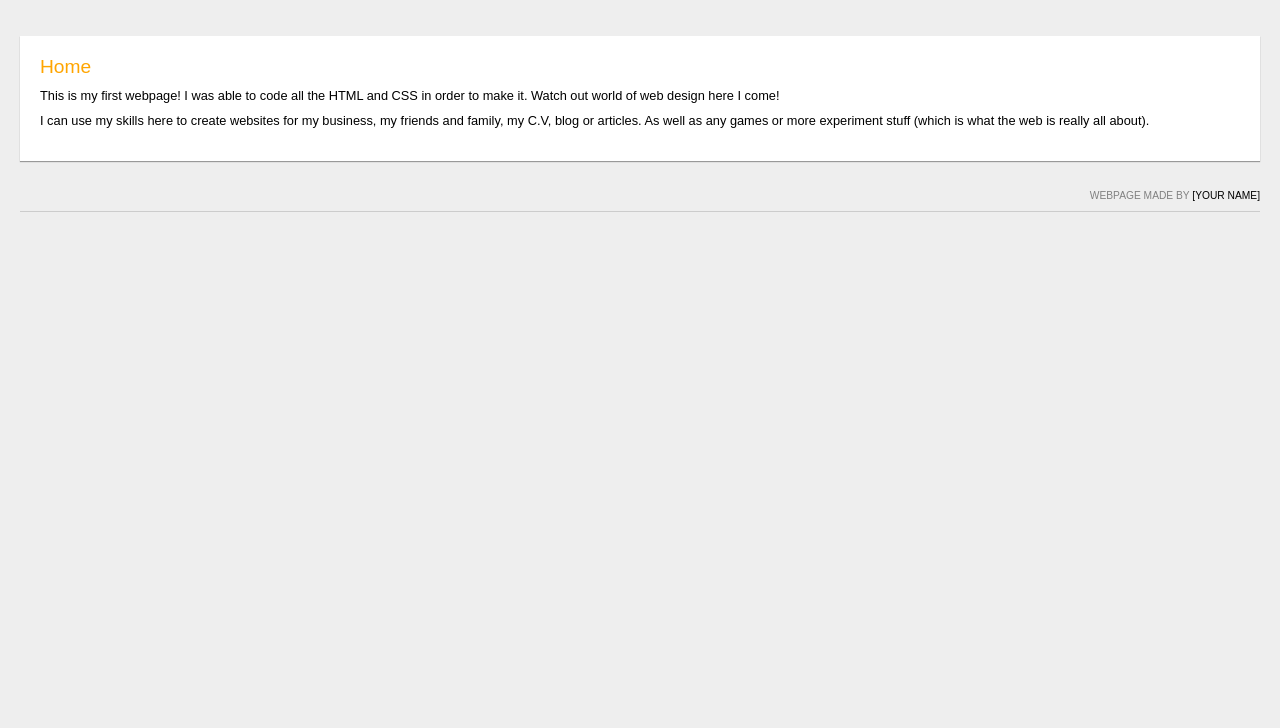
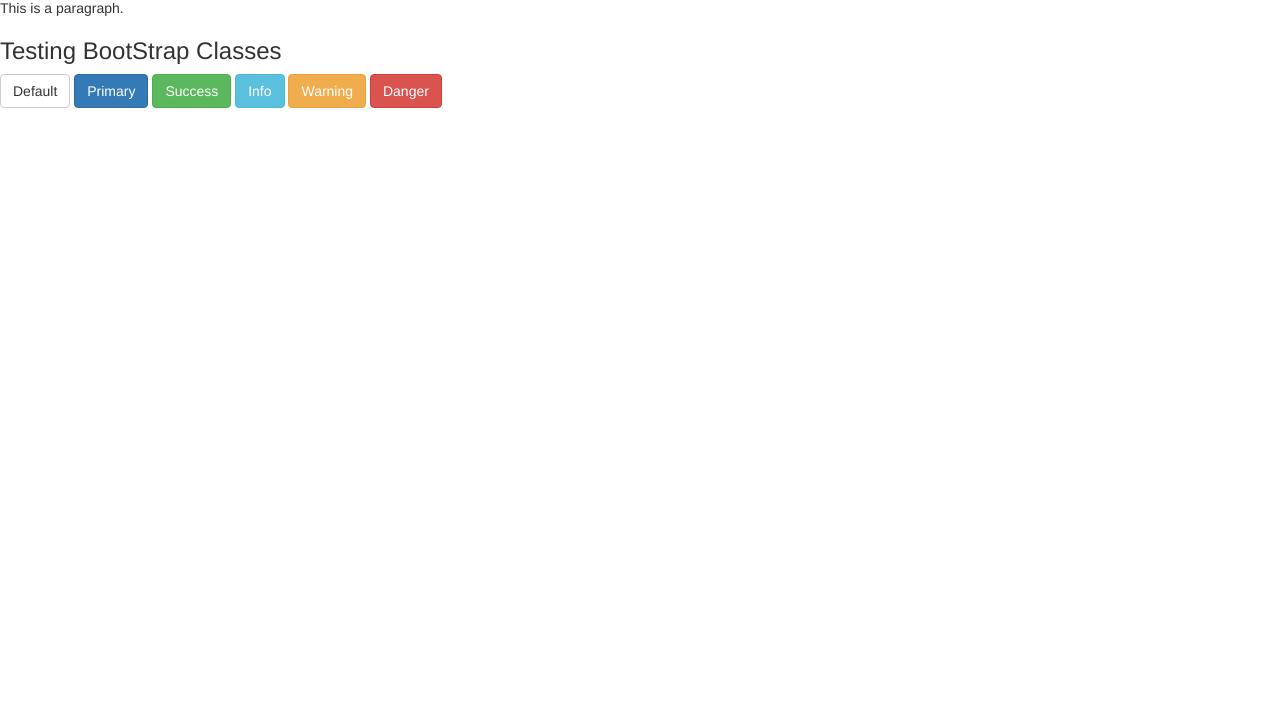
Before and after one commit to PCSchool/PCSchoolPortfolio.github.io, a plain HTML site: page index.html in a window 1280 px wide. Shown: the part 72-800 px from the top of the page. Drawn offline with nearby package versions, Linux system fonts and the light colour scheme.

Commit message:
bootstrap

```diff
--- a/index.html
+++ b/index.html
@@ -2,46 +2,25 @@
 <html>
 <head>
 
-<!-- your webpage info goes here -->
-
-    <title>My First Website</title>
-
-	<meta name="author" content="your name" />
-	<meta name="description" content="" />
-
-<!-- you should always add your stylesheet (css) in the head tag so that it starts loading before the page html is being displayed -->
-	<link rel="stylesheet" href="style.css" type="text/css" />
-
+ <link href="https://maxcdn.bootstrapcdn.com/bootstrap/3.3.7/css/bootstrap.min.css" rel="stylesheet" integrity="sha384-BVYiiSIFeK1dGmJRAkycuHAHRg32OmUcww7on3RYdg4Va+PmSTsz/K68vbdEjh4u" crossorigin="anonymous">
+<title>Page Title</title>
 </head>
 <body>
+<h1>This is a Heading</h1>
+<p>This is a paragraph.</p>
+<h3>Testing BootStrap Classes</h3>
 
-<!-- webpage content goes here in the body -->
+<button type="button" class="btn btn-default">Default</button>
 
-	<div id="page">
-		<div id="logo">
-			<h1><a href="/" id="logoLink">My First Website</a></h1>
-		</div>
-		<div id="nav">
-			<ul>
-				<li><a href="#/home.html">Home</a></li>
-				<li><a href="#/about.html">About</a></li>
-				<li><a href="#/contact.html">Contact</a></li>
-			</ul>
-		</div>
-		<div id="content">
-			<h2>Home</h2>
-			<p>
-				This is my first webpage! I was able to code all the HTML and CSS in order to make it. Watch out world of web design here I come!
-			</p>
-			<p>
-				I can use my skills here to create websites for my business, my friends and family, my C.V, blog or articles. As well as any games or more experiment stuff (which is what the web is really all about).
-			</p>
-		</div>
-		<div id="footer">
-			<p>
-				Webpage made by <a href="/" target="_blank">[your name]</a>
-			</p>
-		</div>
-	</div>
+<button type="button" class="btn btn-primary">Primary</button>
+
+<button type="button" class="btn btn-success">Success</button>
+
+<button type="button" class="btn btn-info">Info</button>
+
+<button type="button" class="btn btn-warning">Warning</button>
+
+<button type="button" class="btn btn-danger">Danger</button>
+
 </body>
 </html>
```
